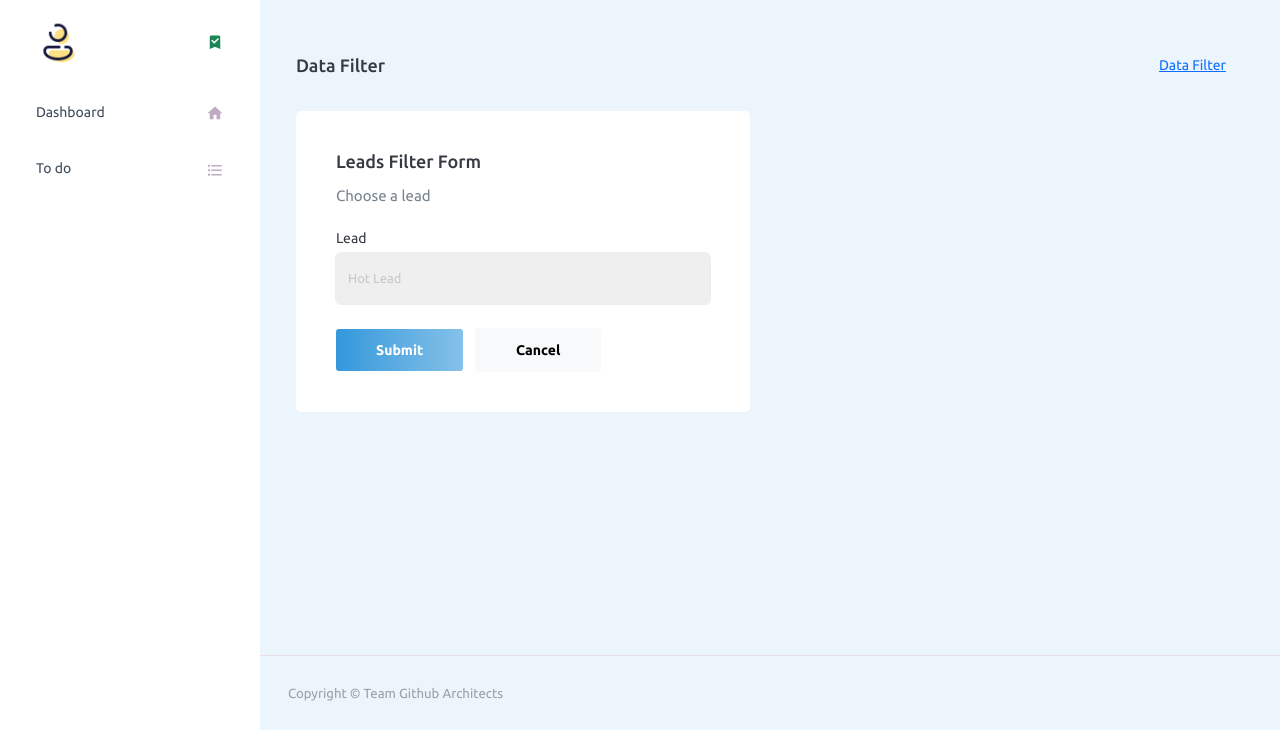
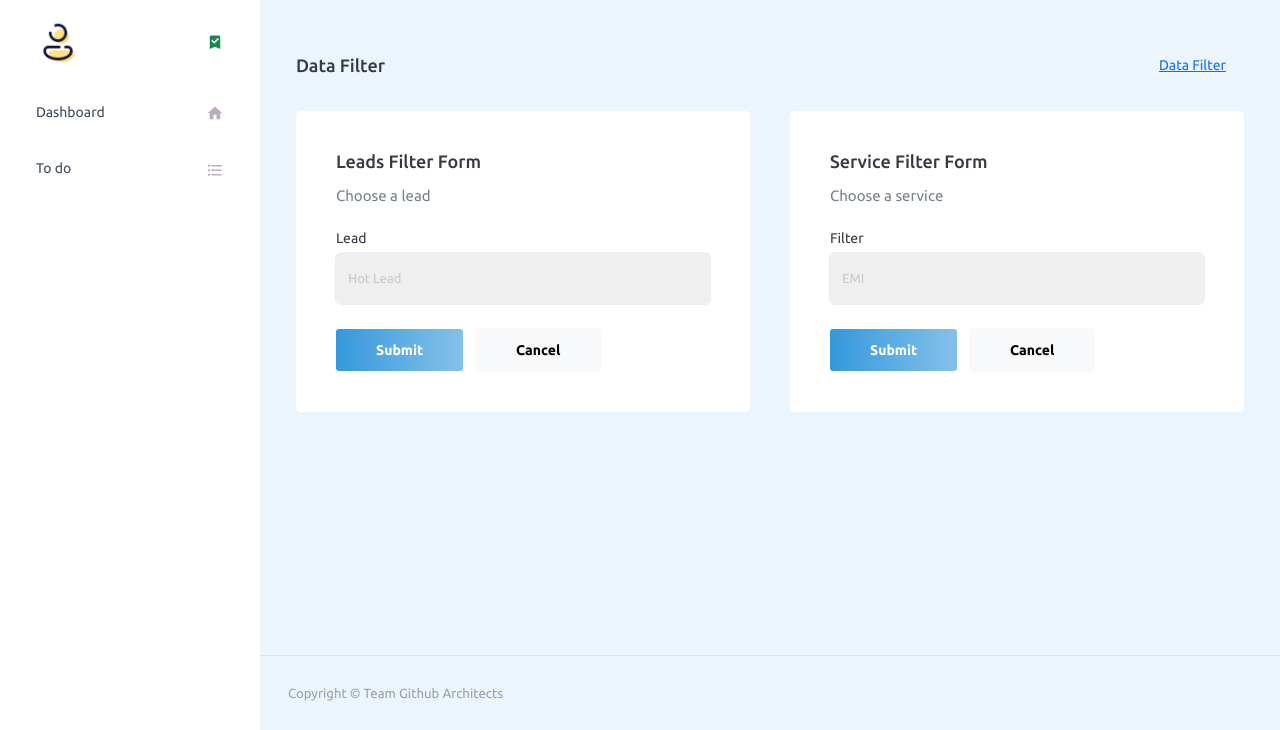
Before and after one commit to hackrx40/PS7-Github_Architects, a Django app: template CRM/templates/dataFilter.html in a window 1280 px wide. Shown: the part 70-800 px from the top of the page. Run offline with Django 4.2, Linux system fonts and the light colour scheme; the template is opened without the code that fills it, so the values that code supplies are empty; some libraries are stand-ins or nearby versions.

Commit message:
Added service filteration form

```diff
--- a/CRM/templates/dataFilter.html
+++ b/CRM/templates/dataFilter.html
@@ -38,6 +38,31 @@ Data Filter
             </div>
         </div>
     </div>
+
+    <div class="col-md-6 grid-margin stretch-card">
+        <div class="card">
+            <div class="card-body">
+                <h4 class="card-title">Service filter form</h4>
+                <p class="card-description"> Choose a service </p>
+                <form class="forms-sample">
+                    <div class="form-group">
+                        <label for="selectService">Filter</label>
+                        <select class="form-control form-control-lg" id="selectService" name="lead">
+                            <option value="EMI">EMI</option>
+                            <option value="Card">Card</option>
+                            <option value="Loan">Loan</option>
+                            <option value="Insurance">Insurance</option>
+                            <option value="Investment">Investment</option>
+                            <option value="Savings">Savings</option>
+                        </select>
+                    </div>
+
+                    <button type="submit" class="btn btn-gradient-primary me-2">Submit</button>
+                    <a href="{% url 'dashboard' %}" class="btn btn-light">Cancel</a>
+                </form>
+            </div>
+        </div>
+    </div>
 </div>
 
 {% endblock content %}
```
